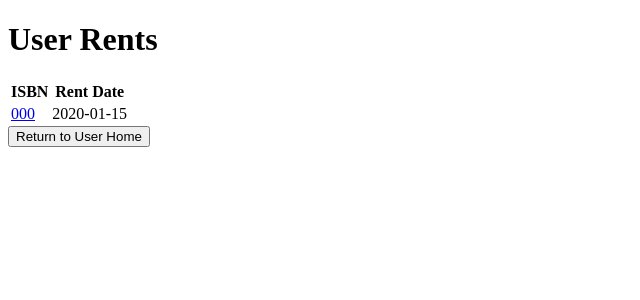
After one commit to PanagiotisChatzidavitidis/University_Library, a Flask app: page /user_rents in a window 1280 px wide. The commit adds this page. Shown: the top 300 px of the page, without its empty margins (0-640 px from the left). Run offline with Flask 3, Linux system fonts and the light colour scheme; the visitor is signed in with stand-in values (Sample User, id 1); a database or web service that is not in the repository returns one stand-in record (values such as "Sample title").

Commit message:
rent buff, rent history

```diff
--- a/app.py
+++ b/app.py
@@ -317,3 +317,19 @@ def confirm_rent(isbn):
             return render_template('rent_result.html', result_message='Book is not available for rent')
     except Exception as e:
         return f"Error connecting to MongoDB: {str(e)}"
+
+
+# Display User Rents
+@app.route('/user_rents')
+def user_rents():
+    try:
+        client = MongoClient(MONGO_HOST, MONGO_PORT)
+        db = client[MONGO_DB]
+        rents_collection = db['rents']
+
+        user_email = session['email']
+        user_rents = rents_collection.find({'user_email': user_email})
+
+        return render_template('user_rents.html', user_rents=user_rents)
+    except Exception as e:
+        return f"Error connecting to MongoDB: {str(e)}"
--- a/templates/book_selection.html
+++ b/templates/book_selection.html
@@ -10,7 +10,9 @@
         {% for book in books %}
         <li>
             {{ book.title }} by {{ book.author }} (ISBN: {{ book.ISBN }})
-            <a href="/rent_book/{{ book.ISBN }}"><button>Rent</button></a>
+            {% if book.status == 'Available' %}
+                <a href="/rent_book/{{ book.ISBN }}"><button>Rent</button></a>
+            {% endif %}
         </li>
         {% endfor %}
     </ul>
--- a/templates/rent_book.html
+++ b/templates/rent_book.html
@@ -11,7 +11,7 @@
         <label for="contact_phone">Contact Phone:</label>
         <input type="text" id="contact_phone" name="contact_phone" required><br>
 
-        <input type="submit" value="Rent">
+        <input type="submit" value="Confirm Rent">
     </form>
 </body>
 </html>
--- a/templates/user_home.html
+++ b/templates/user_home.html
@@ -12,6 +12,7 @@
         <a href="book_display"><button>Display Books</button></a>
         <a href="search"><button>Search Books</button></a>
         <a href="book_selection"><button>Rent a book</button></a>
+        <a href="user_rents"><button>Your rents</button></a>
 
 
 
--- /dev/null
+++ b/templates/user_rents.html
@@ -0,0 +1,22 @@
+<!DOCTYPE html>
+<html>
+<head>
+    <title>User Rents</title>
+</head>
+<body>
+    <h1>User Rents</h1>
+    <table>
+        <tr>
+            <th>ISBN</th>
+            <th>Rent Date</th>
+        </tr>
+        {% for rent in user_rents %}
+        <tr>
+            <td><a href="{{ url_for('view_book', isbn=rent.book_ISBN) }}">{{ rent.book_ISBN }}</a></td>
+            <td>{{ rent.rent_date.strftime('%Y-%m-%d') }}</td>
+        </tr>
+        {% endfor %}
+    </table>
+    <a href="/user_home"><button>Return to User Home</button></a>
+</body>
+</html>
```
Also changed, not shown: 10 other files.
